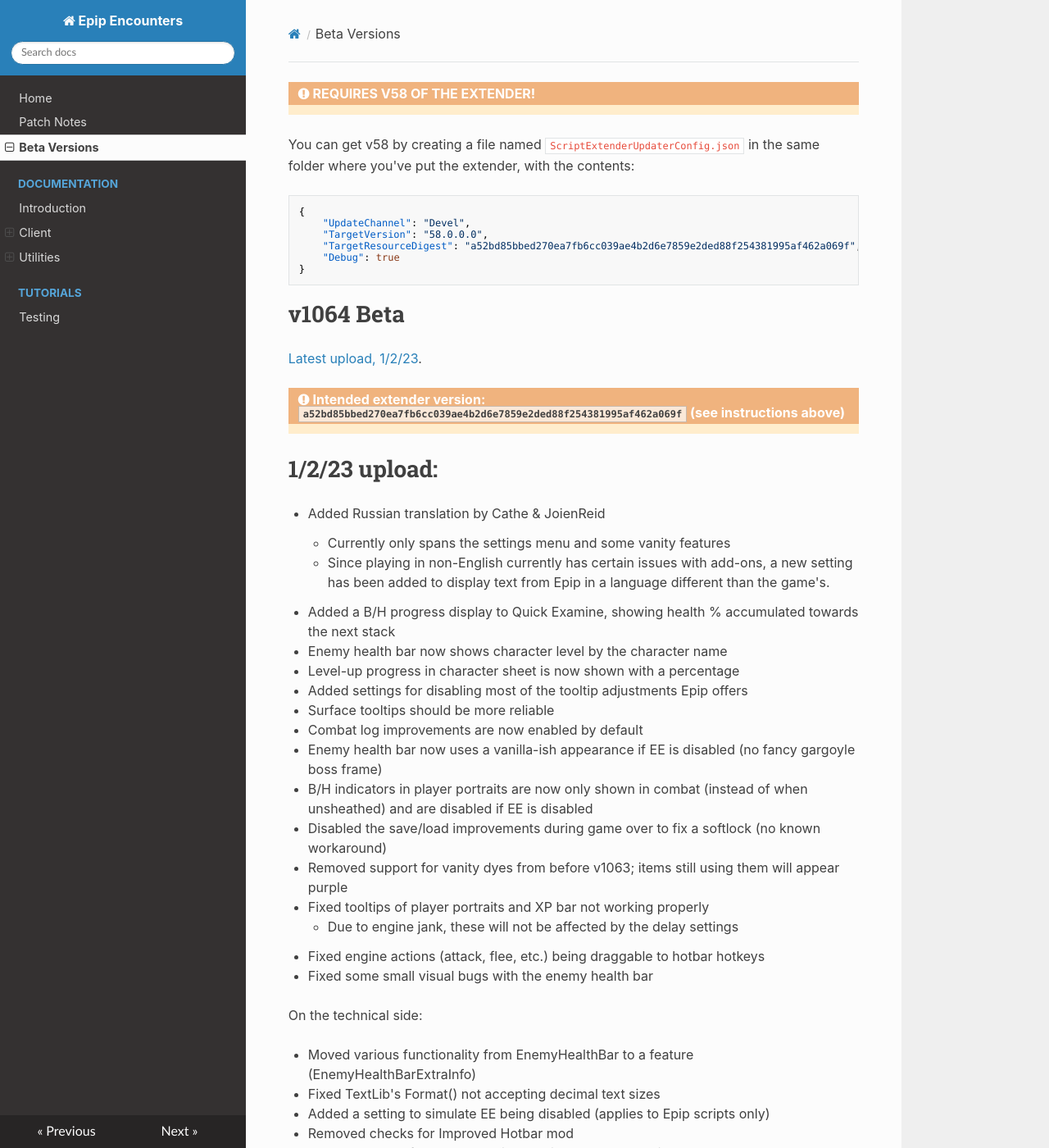
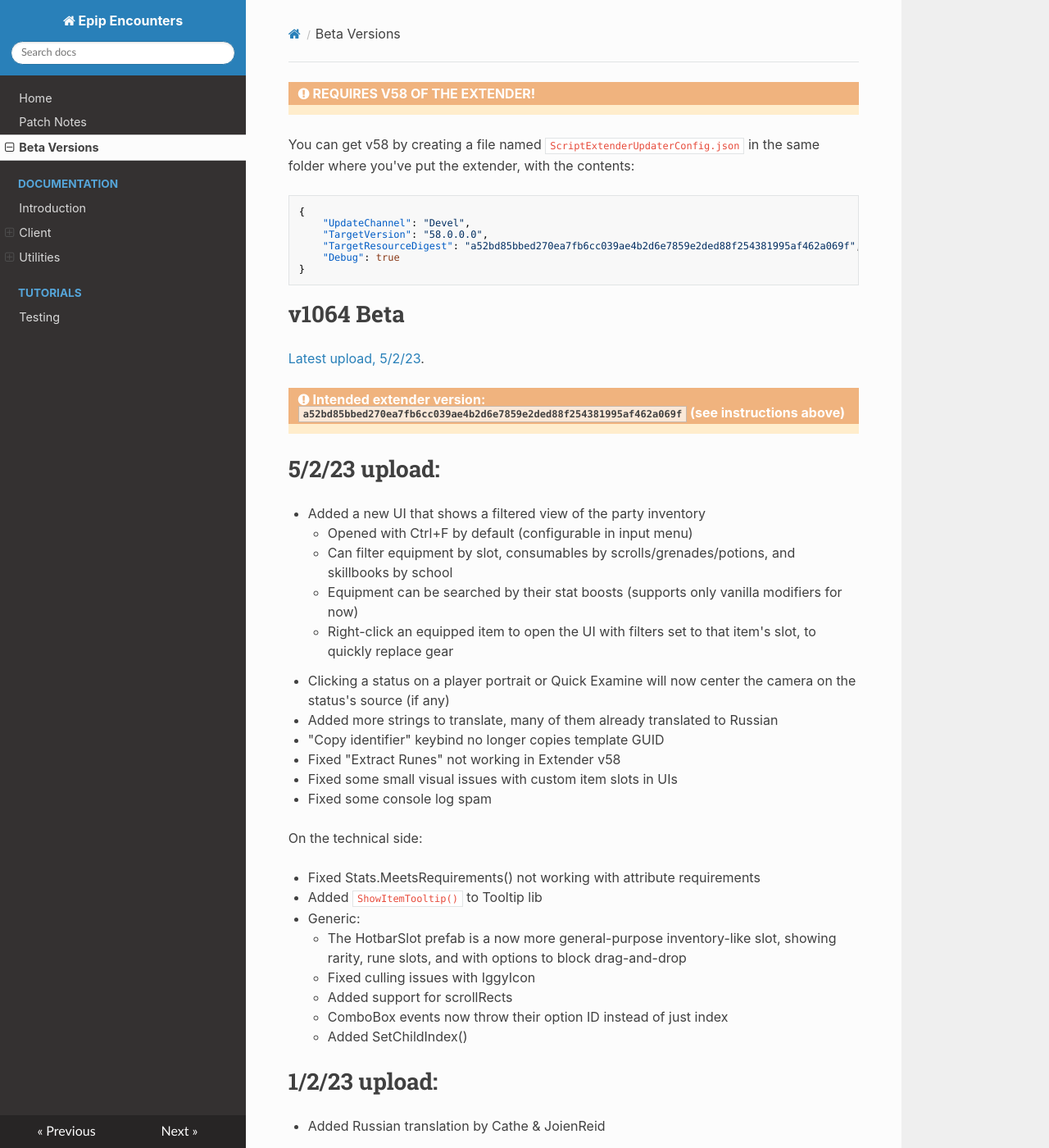
Before and after one commit to PinewoodPip/epip, an MkDocs documentation site: the page built from docs/beta.md, in a window 1280 px wide and 1400 px high. Shown: the whole window at 82% size. Built offline with MkDocs 1.6.1, drawn with Linux system fonts in a browser that asks for light colours; nearby versions of some CDN libraries.

Commit message:
Update beta patchnotes

````diff
--- a/docs/beta.md
+++ b/docs/beta.md
@@ -13,9 +13,34 @@ You can get v58 by creating a file named `ScriptExtenderUpdaterConfig.json` in t
 ```
 
 # v1064 Beta
-[Latest upload, 1/2/23](https://drive.google.com/file/d/1ni4yRX1TTPHxrqZ0mhbrimyFGXkdZsPL/view?usp=sharing).
+[Latest upload, 5/2/23](https://drive.google.com/file/d/1ni4yRX1TTPHxrqZ0mhbrimyFGXkdZsPL/view?usp=sharing).
 
 !!! Warning "Intended extender version: `a52bd85bbed270ea7fb6cc039ae4b2d6e7859e2ded88f254381995af462a069f` (see instructions above)"
+
+# 5/2/23 upload:
+
+- Added a new UI that shows a filtered view of the party inventory
+	- Opened with Ctrl+F by default (configurable in input menu)
+	- Can filter equipment by slot, consumables by scrolls/grenades/potions, and skillbooks by school
+	- Equipment can be searched by their stat boosts (supports only vanilla modifiers for now)
+	- Right-click an equipped item to open the UI with filters set to that item's slot, to quickly replace gear
+- Clicking a status on a player portrait or Quick Examine will now center the camera on the status's source (if any)
+- Added more strings to translate, many of them already translated to Russian
+- "Copy identifier" keybind no longer copies template GUID
+- Fixed "Extract Runes" not working in Extender v58
+- Fixed some small visual issues with custom item slots in UIs
+- Fixed some console log spam
+
+On the technical side:
+
+- Fixed Stats.MeetsRequirements() not working with attribute requirements
+- Added `ShowItemTooltip()` to Tooltip lib
+- Generic:
+	- The HotbarSlot prefab is a now more general-purpose inventory-like slot, showing rarity, rune slots, and with options to block drag-and-drop
+	- Fixed culling issues with IggyIcon
+	- Added support for scrollRects
+	- ComboBox events now throw their option ID instead of just index
+	- Added SetChildIndex()
 
 # 1/2/23 upload:
 
````
